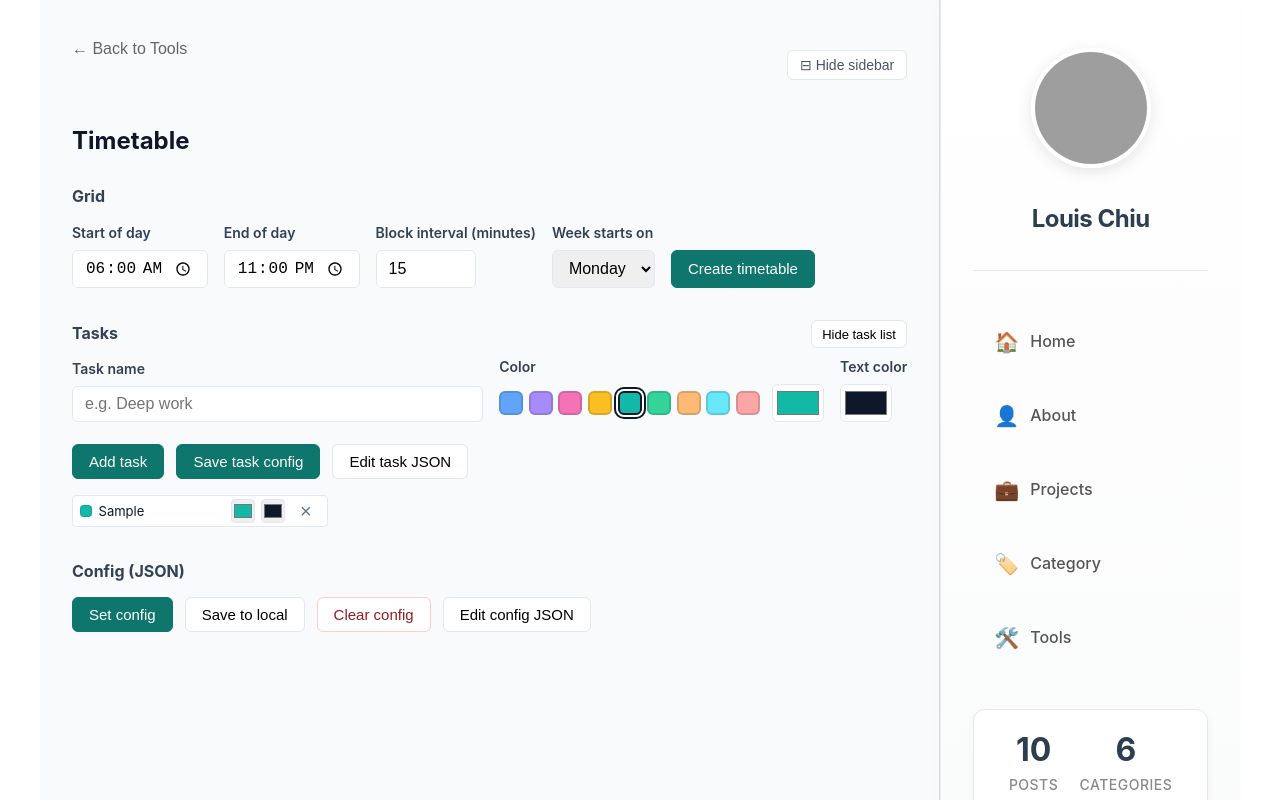
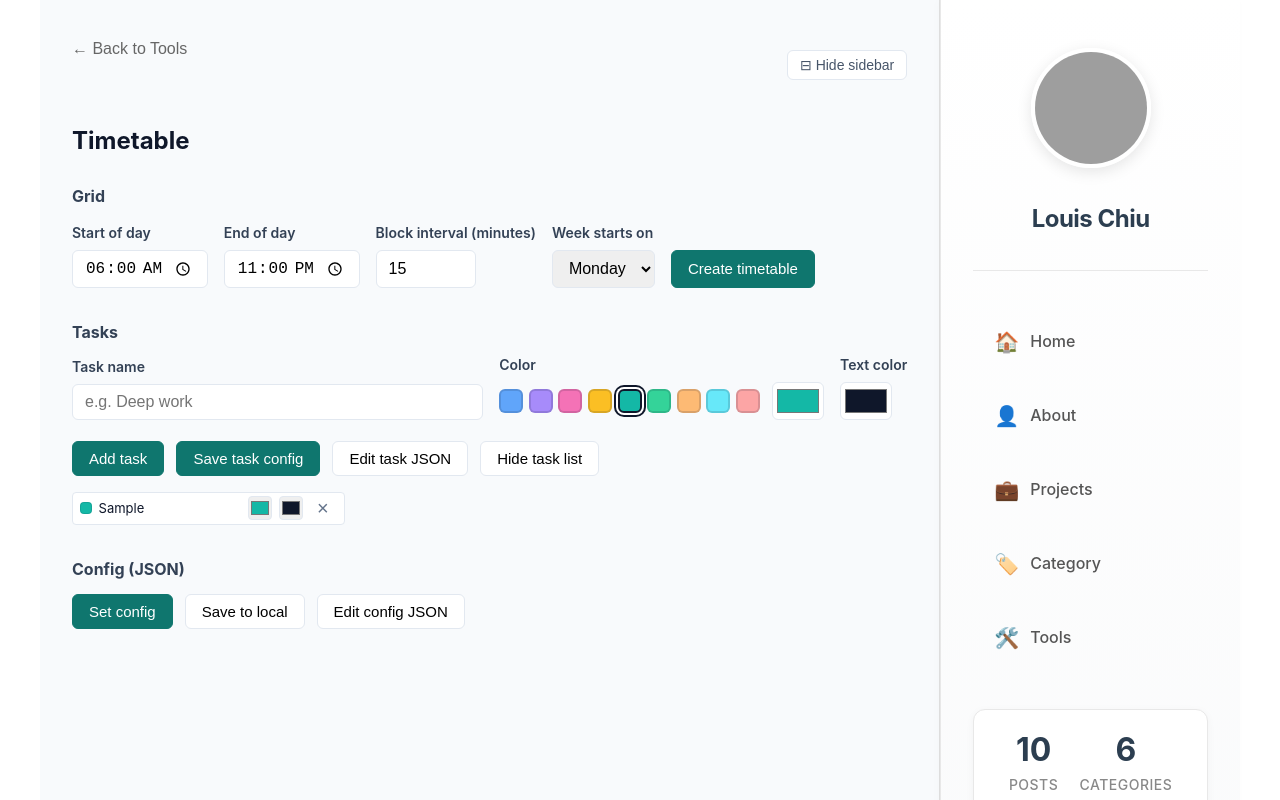
Before and after one commit to wkchiuea/my-page, a React (Create React App) app: page /tools/timetable in a window 1280 px wide. Both pictures are taken after typing "Sample" into the empty fields and a click on the button "Add task". Shown: the top 800 px of the page. Built offline with nearby package versions, Linux system fonts and the light colour scheme; grey boxes are pictures that could not be loaded.

Commit message:
feat: add timetable

```diff
--- a/src/components/page/tools/Timetable.css
+++ b/src/components/page/tools/Timetable.css
@@ -124,11 +124,6 @@
   margin-bottom: 0;
 }
 
-.timetable-hide-list-btn {
-  font-size: 0.8125rem;
-  padding: 0.35rem 0.65rem;
-}
-
 .timetable-task-import-export {
   display: flex;
   flex-wrap: wrap;
@@ -170,9 +165,10 @@
 
 .timetable-task-list--compact {
   display: grid;
-  grid-template-columns: repeat(2, minmax(0, 1fr));
+  grid-template-columns: repeat(3, minmax(0, 1fr));
   gap: 0.35rem 0.5rem;
-  max-width: 520px;
+  width: 100%;
+  max-width: none;
 }
 
 .timetable-task-list--compact .timetable-task-item {
--- a/src/components/page/tools/Timetable.js
+++ b/src/components/page/tools/Timetable.js
@@ -434,15 +434,6 @@ function Timetable() {
         <section className="timetable-section">
           <div className="timetable-task-section-head">
             <h2 className="timetable-section-title timetable-task-section-title">Tasks</h2>
-            {tasks.length > 0 && (
-              <button
-                type="button"
-                className="tool-btn timetable-hide-list-btn"
-                onClick={() => setTaskListHidden((h) => !h)}
-              >
-                {taskListHidden ? 'Show task list' : 'Hide task list'}
-              </button>
-            )}
           </div>
           <div className="timetable-task-add">
             <label className="tool-label timetable-task-name">
@@ -506,6 +497,15 @@ function Timetable() {
             <button type="button" className="tool-btn" onClick={() => setTaskJsonModalOpen(true)}>
               Edit task JSON
             </button>
+            {tasks.length > 0 && (
+              <button
+                type="button"
+                className="tool-btn"
+                onClick={() => setTaskListHidden((h) => !h)}
+              >
+                {taskListHidden ? 'Show task list' : 'Hide task list'}
+              </button>
+            )}
           </div>
           {tasks.length > 0 && !taskListHidden && (
             <ul className="timetable-task-list timetable-task-list--compact">
@@ -696,6 +696,16 @@ function Timetable() {
                 </button>
                 <button
                   type="button"
+                  className="tool-btn timetable-clear-config-btn"
+                  onClick={() => {
+                    handleClearConfig();
+                    setConfigJsonModalOpen(false);
+                  }}
+                >
+                  Clear local config
+                </button>
+                <button
+                  type="button"
                   className="tool-btn tool-btn-primary"
                   onClick={() => {
                     handleLoadConfig();
@@ -718,9 +728,6 @@ function Timetable() {
             <button type="button" className="tool-btn" onClick={handleSaveLocal}>
               Save to local
             </button>
-            <button type="button" className="tool-btn timetable-clear-config-btn" onClick={handleClearConfig}>
-              Clear config
-            </button>
             <button type="button" className="tool-btn" onClick={() => setConfigJsonModalOpen(true)}>
               Edit config JSON
             </button>
```
